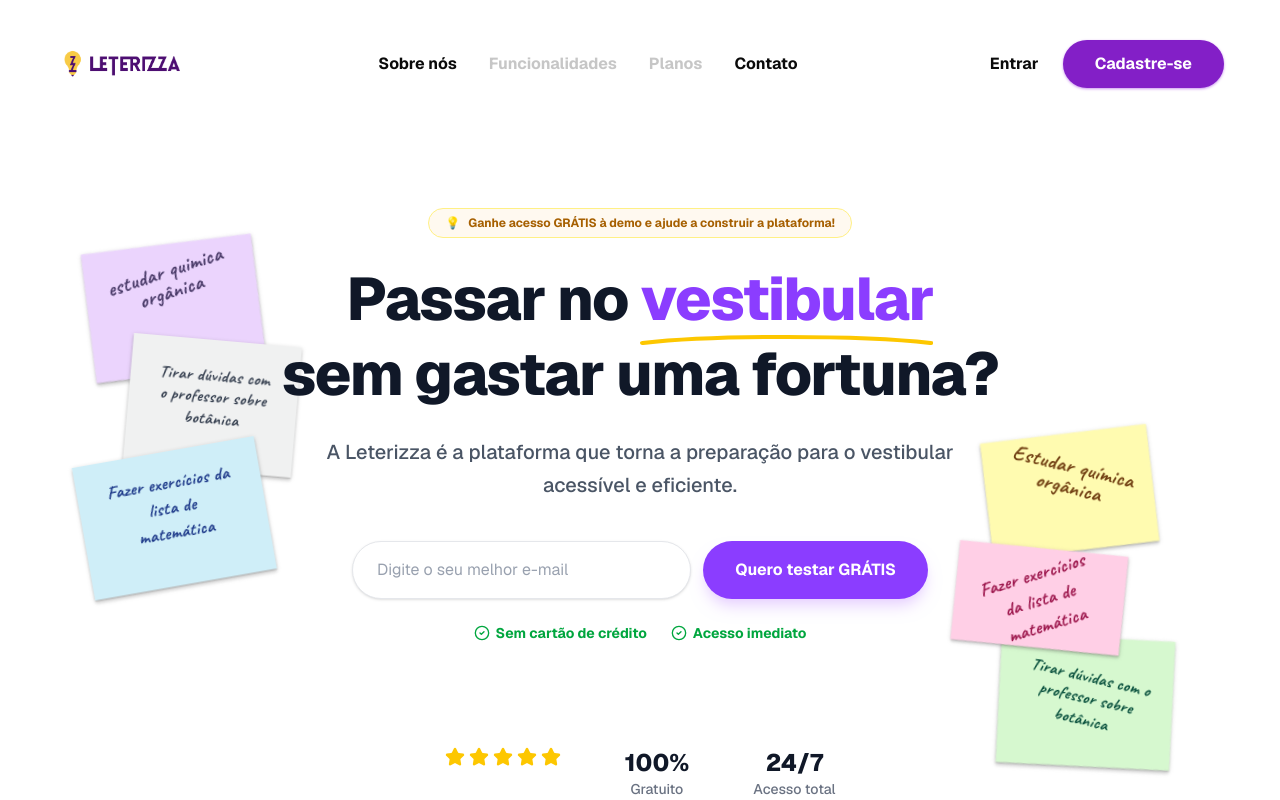
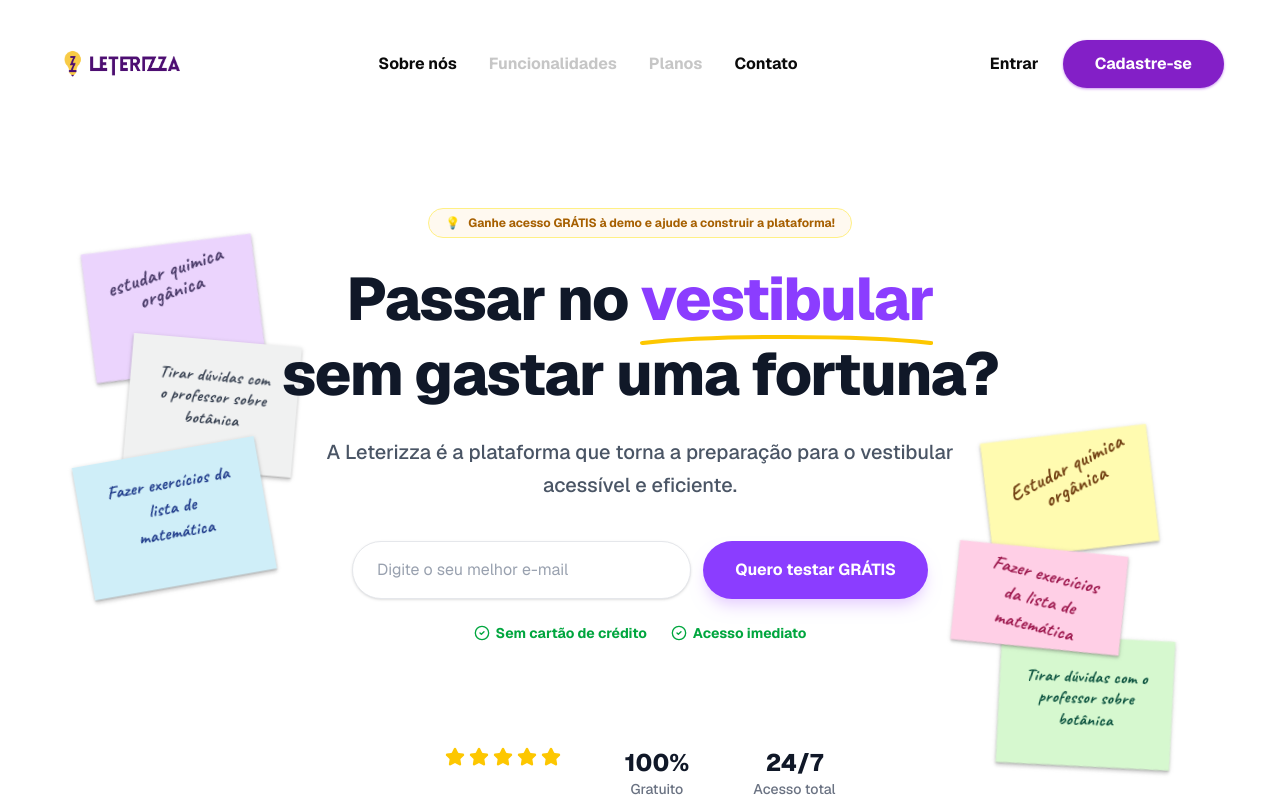
Before and after one commit to leterizza/LandingPage, a Next.js app: page / in a window 1280 px wide. Shown: the top 800 px of the page. Built offline with nearby package versions, Linux system fonts and the light colour scheme.

Commit message:
fix(postit): adjust right group text rotations exactly to user specified angles

```diff
--- a/src/app/page.tsx
+++ b/src/app/page.tsx
@@ -91,7 +91,7 @@ export default function Home() {
                   quality={100}
                 />
                 <div className="absolute inset-0 flex items-start justify-center px-4 pt-8 sm:px-6 sm:pt-11 lg:px-8 lg:pt-14">
-                  <p style={{ fontFamily: 'var(--font-caveat), "Bradley Hand", cursive', transform: 'rotate(11deg)' }} className="text-[#713F12] font-bold text-[11px] sm:text-[15px] lg:text-[19px] xl:text-[21px] text-center leading-none tracking-wide">
+                  <p style={{ fontFamily: 'var(--font-caveat), "Bradley Hand", cursive', transform: 'rotate(-30deg)' }} className="text-[#713F12] font-bold text-[11px] sm:text-[15px] lg:text-[19px] xl:text-[21px] text-center leading-none tracking-wide">
                     Estudar química orgânica
                   </p>
                 </div>
@@ -108,7 +108,7 @@ export default function Home() {
                   quality={100}
                 />
                 <div className="absolute inset-0 flex items-start justify-center px-4 pt-8 sm:px-6 sm:pt-11 lg:px-8 lg:pt-14">
-                  <p style={{ fontFamily: 'var(--font-caveat), "Bradley Hand", cursive', transform: 'rotate(-11deg)' }} className="text-[#9D174D] font-bold text-[10px] sm:text-[14px] lg:text-[17px] xl:text-[19px] text-center leading-snug tracking-wide">
+                  <p style={{ fontFamily: 'var(--font-caveat), "Bradley Hand", cursive', transform: 'rotate(20deg)' }} className="text-[#9D174D] font-bold text-[10px] sm:text-[14px] lg:text-[17px] xl:text-[19px] text-center leading-snug tracking-wide">
                     Fazer exercícios da lista de matemática
                   </p>
                 </div>
@@ -125,7 +125,7 @@ export default function Home() {
                   quality={100}
                 />
                 <div className="absolute inset-0 flex items-start justify-center px-4 pt-8 sm:px-6 sm:pt-11 lg:px-8 lg:pt-14">
-                  <p style={{ fontFamily: 'var(--font-caveat), "Bradley Hand", cursive', transform: 'rotate(5.5deg)' }} className="text-[#064E3B] font-bold text-[9px] sm:text-[13px] lg:text-[15px] xl:text-[17px] text-center leading-tight tracking-wide">
+                  <p style={{ fontFamily: 'var(--font-caveat), "Bradley Hand", cursive', transform: 'rotate(-6deg)' }} className="text-[#064E3B] font-bold text-[9px] sm:text-[13px] lg:text-[15px] xl:text-[17px] text-center leading-tight tracking-wide">
                     Tirar dúvidas com o professor sobre botânica
                   </p>
                 </div>
```
